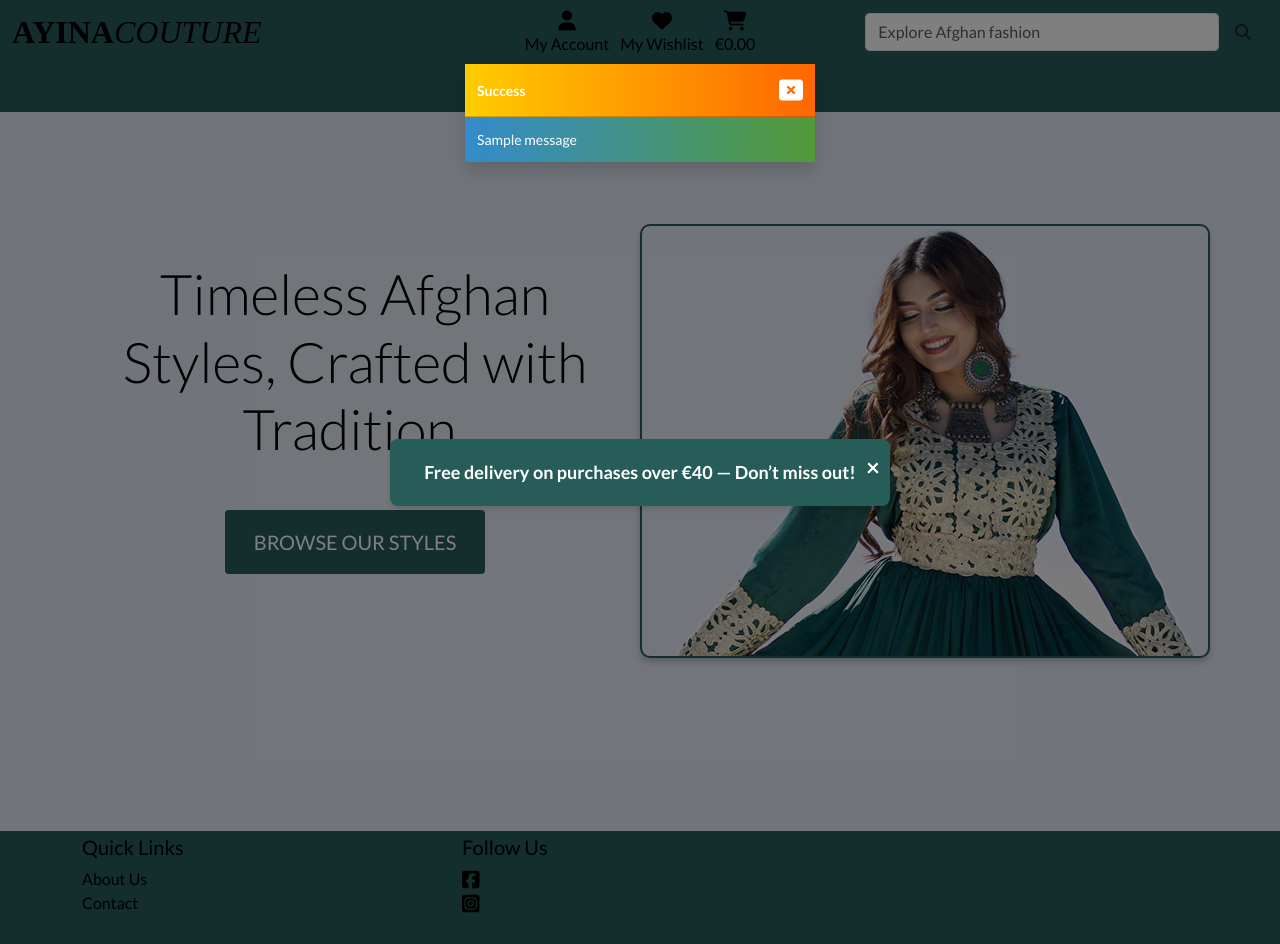
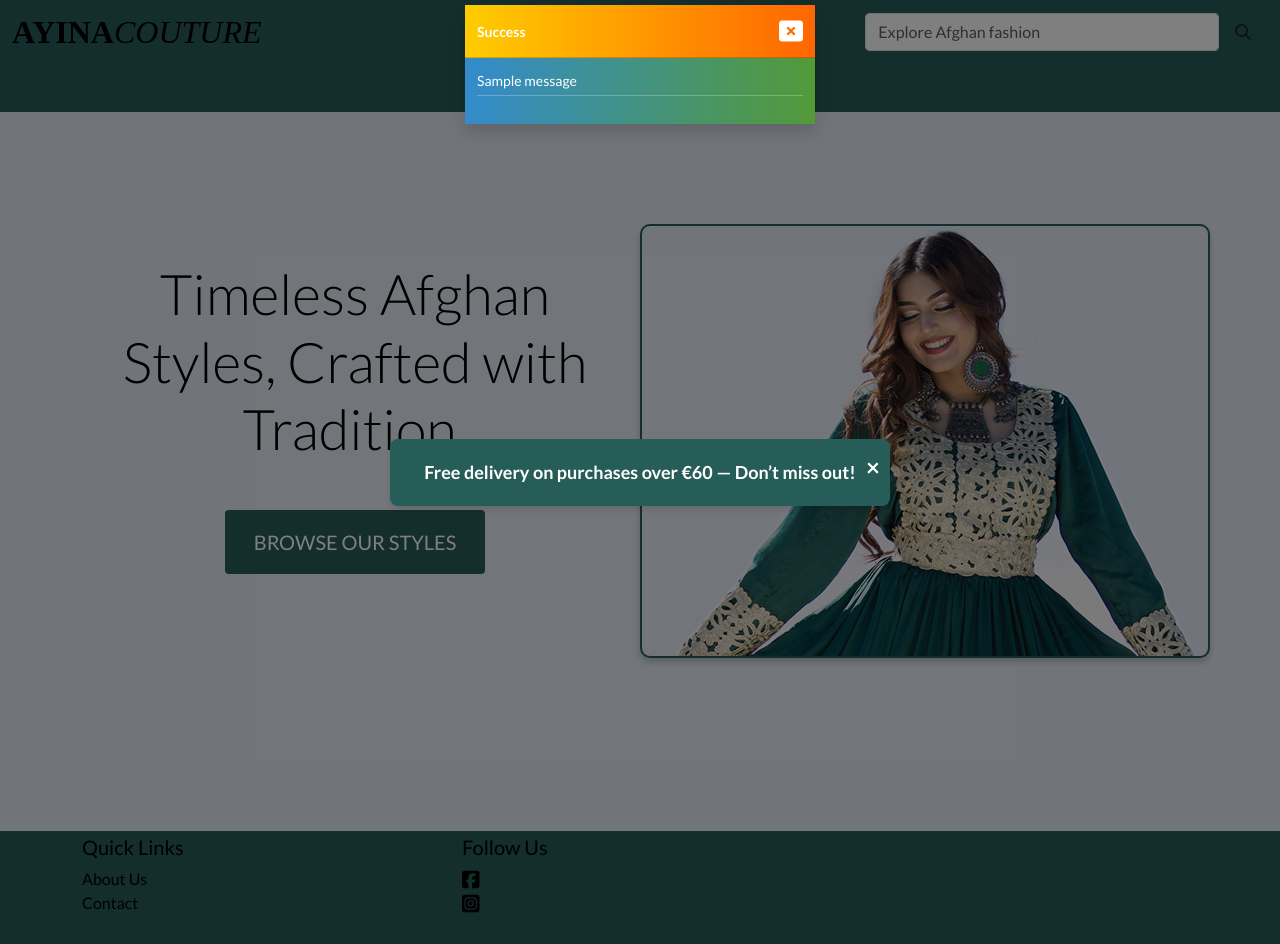
Before and after one commit to ci-mustafa/ayina-couture, a Django app: page / in a window 1280 px wide. Run offline with Django 5.2, Linux system fonts and the light colour scheme; tables that the repository leaves empty hold one stand-in row (values such as "Sample post"); one stand-in notice (Sample message) is shown; some libraries are stand-ins or nearby versions; some web fonts are replaced.

Commit message:
feat: upgrate success toast

```diff
--- a/ayina_couture/settings.py
+++ b/ayina_couture/settings.py
@@ -217,5 +217,5 @@ MEDIA_ROOT = os.path.join(BASE_DIR, 'media')
 
 DEFAULT_AUTO_FIELD = 'django.db.models.BigAutoField'
 
-FREE_DELIVERY_THRESHOLD = 40
+FREE_DELIVERY_THRESHOLD = 60
 STANDARD_DELIVERY_PERCENTAGE = 10
--- a/static/css/core.css
+++ b/static/css/core.css
@@ -526,12 +526,28 @@ body {
 /* bootstrap toasts */
 
 .toast {
-    margin-top: 5%;
+    margin-top: 5px;
 }
 
 .close:hover {
     transform: scale(1.1);
 }
+
+
+/* Scrollbar Styling */
+.scrollable-content::-webkit-scrollbar-thumb {
+    background: linear-gradient(45deg, #1c461f, #228d7d);
+}
+
+.scrollable-content {
+    max-height: 300px;
+    overflow-y: auto;
+    overflow-x: hidden;
+    padding-right: 10px;
+    scrollbar-color: #228d7d #333;
+    scrollbar-width: thin;
+}
+
 
 
 /* Ensure good responsive behavior shopping page */
--- a/templates/includes/toasts/toast_error.html
+++ b/templates/includes/toasts/toast_error.html
@@ -1,6 +1,4 @@
 <div class="toast rounded-0 border-top-0 toast-message" data-bs-autohide="false" style="position: fixed; top: 0; left: 50%; transform: translateX(-50%); z-index: 1050; background: linear-gradient(to right, #ffcc00, #ff6600); border: none;">
-    <div class="arrow-up arrow-error"></div>
-    <div class="w-100 toast-capper bg-error"></div>
     <div class="toast-header bg-transparent text-white d-flex justify-content-between w-100">
         <strong class="mr-auto">Error</strong>
         <button type="button" class="close text-white" data-bs-dismiss="toast" aria-label="Close" style="border: none; background: none; font-size: 1.5rem;">
--- a/templates/includes/toasts/toast_info.html
+++ b/templates/includes/toasts/toast_info.html
@@ -1,6 +1,4 @@
 <div class="toast rounded-0 border-top-0 toast-message" data-bs-autohide="false" style="position: fixed; top: 0; left: 50%; transform: translateX(-50%); z-index: 1050; background: linear-gradient(to right, #ffcc00, #ff6600); border: none;">
-    <div class="arrow-up arrow-info"></div>
-    <div class="w-100 toast-capper bg-info"></div>
     <div class="toast-header bg-transparent text-white d-flex justify-content-between w-100">
         <strong class="mr-auto">Info</strong>
         <button type="button" class="close text-white" data-bs-dismiss="toast" aria-label="Close" style="border: none; background: none; font-size: 1.5rem;">
--- a/templates/includes/toasts/toast_success.html
+++ b/templates/includes/toasts/toast_success.html
@@ -1,13 +1,69 @@
-<div class="toast rounded-0 border-top-0 toast-message" data-bs-autohide="false" style="position: fixed; top: 0; left: 50%; transform: translateX(-50%); z-index: 1050; background: linear-gradient(to right, #ffcc00, #ff6600); border: none;">
-    <div class="arrow-up arrow-success"></div>
-    <div class="w-100 toast-capper bg-success"></div>
+<div class="toast rounded-0 border-top-0 toast-message" data-bs-autohide="false"
+    style="position: fixed; top: 0; left: 50%; transform: translateX(-50%); z-index: 1050;
+    background: linear-gradient(to right, #ffcc00, #ff6600); border: none; max-width: 400px;">
+
+    <!-- Toast Header -->
     <div class="toast-header bg-transparent text-white d-flex justify-content-between w-100">
         <strong class="mr-auto">Success</strong>
-        <button type="button" class="close text-white" data-bs-dismiss="toast" aria-label="Close" style="border: none; background: none; font-size: 1.5rem;">
+        <button type="button" class="close text-white" data-bs-dismiss="toast" aria-label="Close"
+            style="border: none; background: none; font-size: 1.5rem;">
             <i class="fa-solid fa-rectangle-xmark"></i>
         </button>
     </div>
+
+    <!-- Toast Body -->
     <div class="toast-body text-white" style="background: linear-gradient(to right, rgba(0, 123, 255, 0.8), rgba(40, 167, 69, 0.8));">
-        {{ message }}
-    </div>
+
+        <!-- Apply 'scrollable-content' class conditionally -->
+        <div class="{% if product_count > 4 %}scrollable-content{% endif %}">
+            <div class="row">
+                <div class="col">
+                    {{ message }}
+                    <hr class="mt-1 mb-3">
+                </div>
+            </div>
+
+            {% if final_total %}
+                <p class="bg-white text-black py-1">You have ({{ product_count }}) item(s) in your cart.</p>
+                <div class="bag-notification-wrapper">
+                    {% for item in cart_items %}
+                        <div class="row">
+                            <div class="col-3 my-1">
+                                <img class="w-100" src="{{ item.product.image.url }}">
+                            </div>
+                            <div class="col-9">
+                                <p class="my-0"><strong>{{ item.product.name }}</strong></p>
+                                <p class="my-0 small">{% if item.product.has_sizes %}Size: {{ item.size|upper }}{% endif %}</p>
+                                <p class="my-0 small text-muted">Qty: {{ item.quantity }}</p>
+                                <p class="my-0 small">Subtotal: <i class="fa-solid fa-euro-sign fa-sm"></i>{{ item.subtotal|floatformat:2 }}</p>
+                            </div>
+                            <hr>
+                        </div>
+                    {% endfor %}
+                </div>
+            {% endif %}
+
+        </div> <!-- End Scrollable Content -->
+
+        {% if final_total %}
+            <div class="row">
+                <div class="col">
+                    <strong><p class="mt-3 mb-1 text-black">
+                        Total{% if free_delivery_delta > 0 %} (Exc. delivery){% endif %}:
+                        <span class="float-right">${{ total|floatformat:2 }}</span>
+                    </p></strong>
+                    {% if free_delivery_delta > 0 %}
+                        <p class="mb-0 p-2 bg-warning shadow-sm text-black text-center">
+                            Spend <strong>${{ free_delivery_delta }}</strong> more to get free next-day delivery!
+                        </p>
+                    {% endif %}
+                    <a href="{% url 'view-cart' %}" class="btn btn-black btn-block rounded-0">
+                        <span class="text-uppercase">Go To Secure Checkout</span>
+                        <span class="icon"><i class="fas fa-lock"></i></span>
+                    </a>
+                </div>
+            </div>
+        {% endif %}
+
+    </div> <!-- End Toast Body -->
 </div>
--- a/templates/includes/toasts/toast_warning.html
+++ b/templates/includes/toasts/toast_warning.html
@@ -1,6 +1,4 @@
 <div class="toast rounded-0 border-top-0 toast-message" data-bs-autohide="false" style="position: fixed; top: 0; left: 50%; transform: translateX(-50%); z-index: 1050; background: linear-gradient(to right, #ffcc00, #ff6600); border: none;">
-    <div class="arrow-up arrow-warning"></div>
-    <div class="w-100 toast-capper bg-warning"></div>
     <div class="toast-header bg-transparent text-white d-flex justify-content-between w-100">
         <strong class="mr-auto">Warning</strong>
         <button type="button" class="close text-white" data-bs-dismiss="toast" aria-label="Close" style="border: none; background: none; font-size: 1.5rem;">
```
